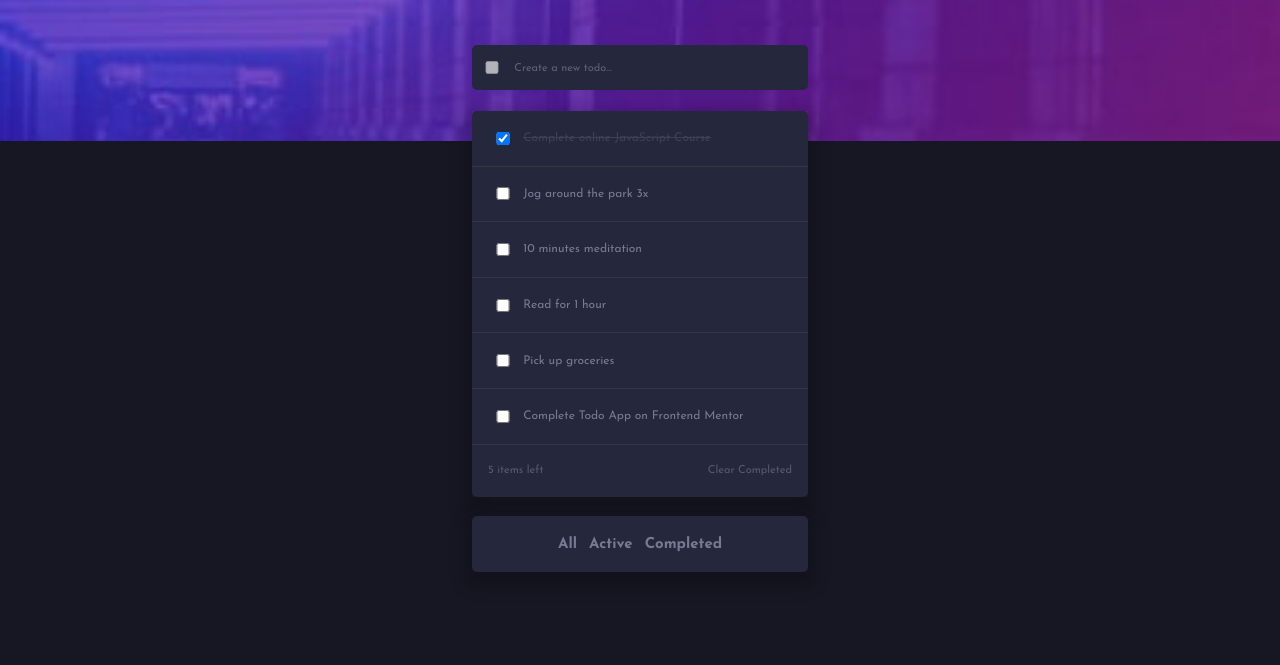
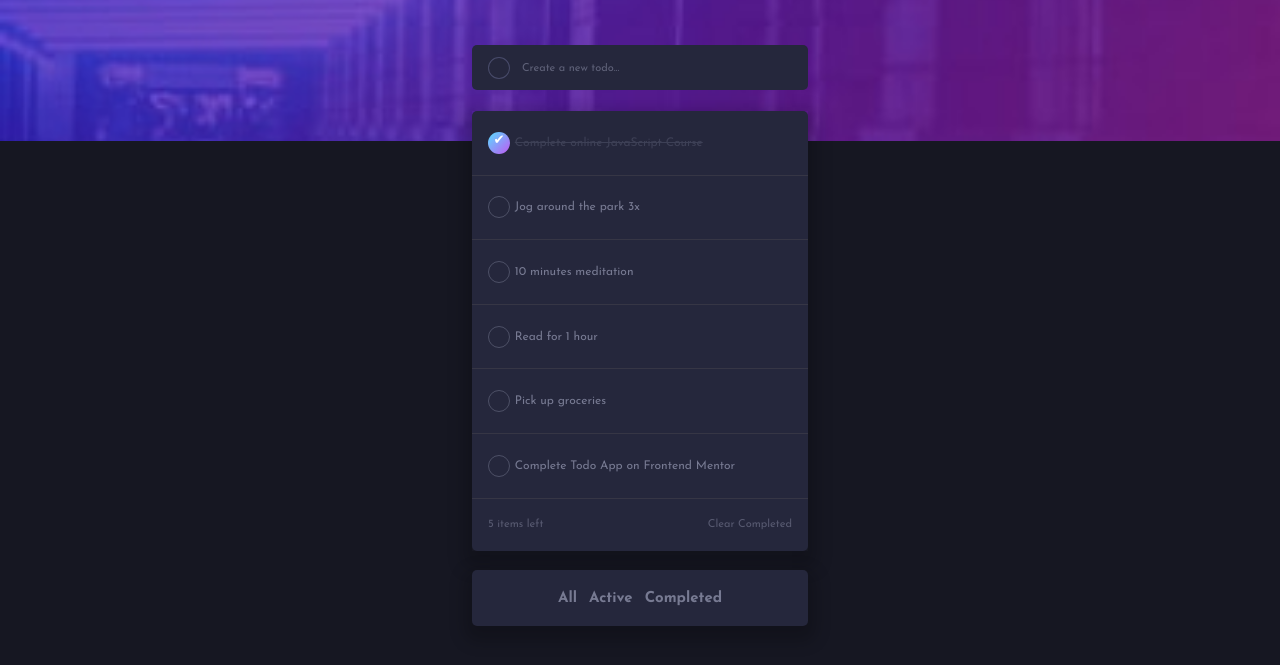
Before and after one commit to SajeelHassan/dark-theme-dragDrop-browserStoragr-toDo-app, a plain HTML site: page index.html in a window 1280 px wide. Shown: the part 83-748 px from the top of the page. Drawn offline with Linux system fonts and the light colour scheme.

Commit message:
[5] checkbox-styling

```diff
--- a/index.html
+++ b/index.html
@@ -26,41 +26,52 @@
             </div>
         </header>
 
-        <main id='main'>
+        <article id='main'>
             <div class="todo-items shadow">
                 <div class="todo-item">
 
+
                     <input type="checkbox" name="todo-1" id="todo-1" checked>
+
                     <p>Complete online JavaScript Course</p>
                     <span> <img src="./images/cross.png" alt=""> </span>
                 </div>
                 <div class="todo-item">
 
-                    <input type="checkbox" name="todo-1" id="todo-1">
+
+                    <input type="checkbox" name="todo-2" id="todo-2">
+
                     <p>Jog around the park 3x</p>
                     <span> <img src="./images/cross.png" alt=""> </span>
                 </div>
                 <div class="todo-item">
+                    <input type="checkbox" name="todo-3" id="todo-3">
 
-                    <input type="checkbox" name="todo-1" id="todo-1">
                     <p>10 minutes meditation</p>
                     <span> <img src="./images/cross.png" alt=""> </span>
                 </div>
                 <div class="todo-item">
 
-                    <input type="checkbox" name="todo-1" id="todo-1">
+
+                    <input type="checkbox" name="todo-4" id="todo-4">
+
+
                     <p>Read for 1 hour</p>
                     <span> <img src="./images/cross.png" alt=""> </span>
                 </div>
                 <div class="todo-item">
 
-                    <input type="checkbox" name="todo-1" id="todo-1">
+
+                    <input type="checkbox" name="todo-5" id="todo-5">
+
                     <p>Pick up groceries</p>
                     <span> <img src="./images/cross.png" alt=""> </span>
                 </div>
                 <div class="todo-item">
 
-                    <input type="checkbox" name="todo-1" id="todo-1">
+
+                    <input type="checkbox" name="todo-6" id="todo-6">
+
                     <p>Complete Todo App on Frontend Mentor</p>
                     <span> <img src="./images/cross.png" alt=""> </span>
                 </div>
@@ -76,7 +87,7 @@
                 <button>Completed</button>
 
             </div>
-        </main>
+        </article>
 
 
 
--- a/styles/main.css
+++ b/styles/main.css
@@ -9,7 +9,7 @@
 
 body {
   background-color: var(--Very-Dark-Blue);
-  /* color: white; */
+  /* color: var(--default); */
   margin: 0;
   min-height: 110vh;
 }
@@ -19,8 +19,9 @@ header {
   background-image: url(../images/bg-mobile-dark.jpg);
   background-repeat: no-repeat;
   background-size: cover;
+  /* background-attachment: fixed; */
   /* background-size: 100%; */
-  color: white;
+  color: var(--default);
 }
 .head {
   width: 100%;
@@ -49,7 +50,13 @@ header {
   margin: 0 auto;
 }
 .task-input > *:nth-child(1) {
-  flex: 1 1 10%;
+  /* flex: 1 1 10%; */
+  appearance: none;
+  width: 22px;
+  height: 22px;
+  border: 0.5px solid var(--very-dark-grayish-blue);
+  border-radius: 50%;
+  margin: 0 10px 0 16px;
 }
 
 .task-input > *:nth-child(2) {
@@ -93,7 +100,7 @@ header {
   margin-top: -30px;
   border-radius: 10px;
   width: 100%;
-  /* background-color: white; */
+  /* background-color: var(--default); */
   /* yeah its a trick to handle sub elements */
   height: 10rem;
 }
@@ -128,8 +135,9 @@ header {
   opacity: 30%;
 }
 /* ---------------/ */
+
 .todo-item > *:nth-child(1) {
-  flex: 0 0 10%;
+  /* flex: 0 0 10%; */
 }
 .todo-item > *:nth-child(2) {
   flex: 0 0 80%;
@@ -142,7 +150,7 @@ header {
 }
 .todo-item > span > img {
   width: 12px;
-  /* background-color: white; */
+  /* background-color: var(--default); */
 }
 .todo-info {
   margin: 0 auto;
@@ -174,7 +182,7 @@ header {
 }
 .todo-info-2 {
   display: flex;
-  margin-top: 1.2rem;
+  margin: 1.2rem auto;
   border-radius: 5px;
   border: none;
   box-shadow: 0px 8px 16px 8px rgba(0, 0, 0, 0.2);
@@ -201,6 +209,37 @@ header {
   color: var(--primary-b-blue);
 }
 
+.todo-item input[type="checkbox"] {
+  appearance: none;
+  width: 22px;
+  height: 22px;
+  border-radius: 50%;
+  border: 0.5px solid var(--Very-Dark-Grayish-Blue);
+}
+.todo-item input[type="checkbox"]::after {
+  content: "\2714";
+  color: white;
+  text-align: center;
+  /* margin-top: 2px; */
+  display: none;
+}
+.todo-item input[type="checkbox"]:checked {
+  background: var(--check-bkg);
+  background-repeat: no-repeat;
+  background-size: "cover";
+  background-position: center center;
+  width: 22px;
+  height: 22px;
+  border: 0.5px solid var(--check-bkg);
+}
+.todo-item input[type="checkbox"]:checked::after {
+  display: block;
+}
+.todo-item input[type="checkbox"]:hover {
+  border: 10px solid var(--check-bkg);
+  border: 10px solid var(--check-bkg);
+}
+
 /* Reuseable Classes */
 
 .d-flex {
--- a/styles/vars.css
+++ b/styles/vars.css
@@ -1,9 +1,14 @@
 :root {
   --div-width-mob: 21rem;
   --div-width: 23rem;
+  --default: white;
   /* colors */
   --primary-b-blue: hsl(220, 98%, 61%);
-  --check-bkg: linear-gradient hsl(192, 100%, 67%) to hsl(280, 87%, 65%);
+  --check-bkg: linear-gradient(
+    to right bottom,
+    hsl(192, 100%, 67%),
+    hsl(280, 87%, 65%)
+  );
   /* Dark Theme */
   --Very-Dark-Blue: hsl(235, 21%, 11%);
   --Very-Dark-Desaturated-Blue: hsl(235, 24%, 19%);
```
